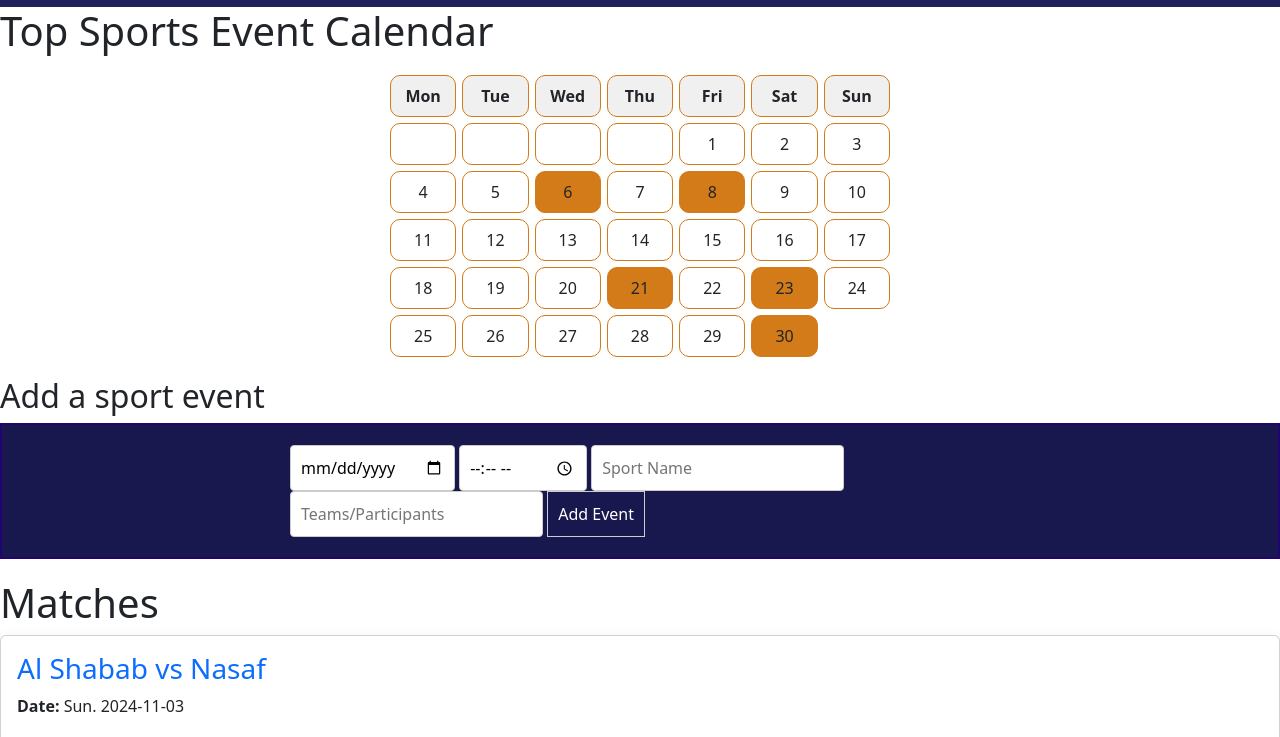
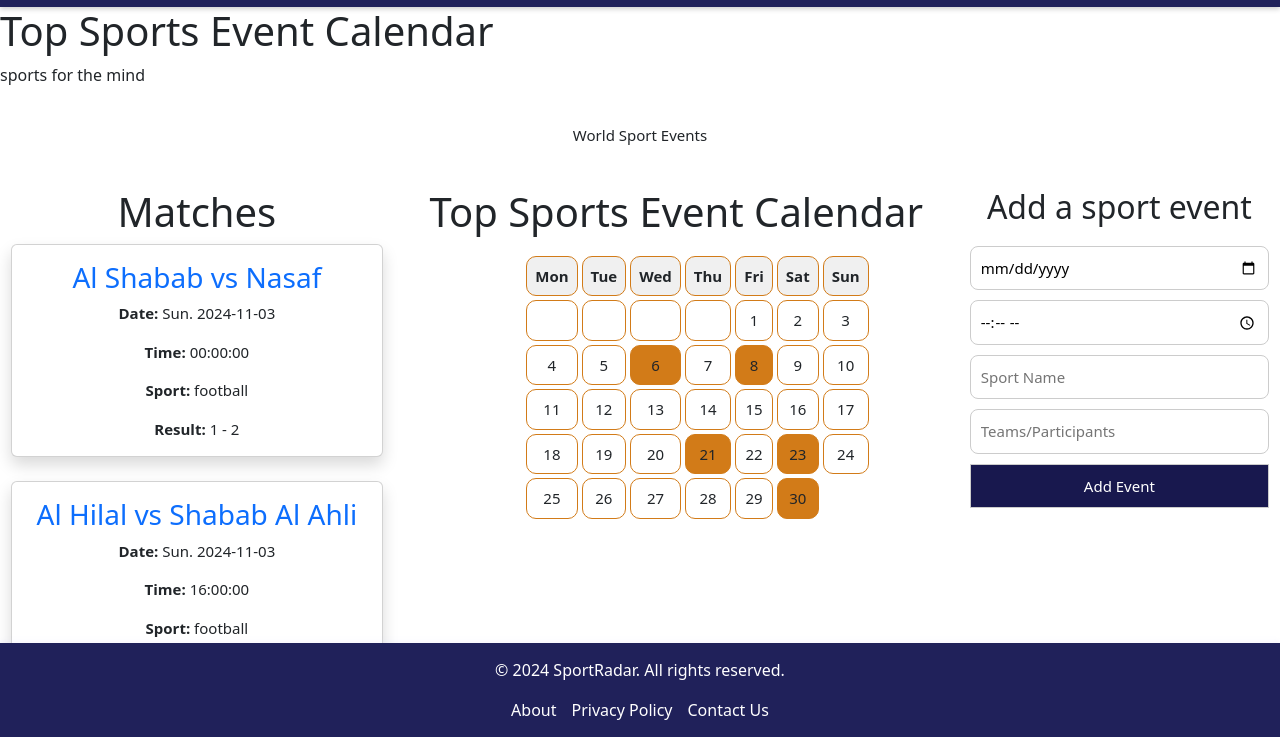
Before and after one commit to esevee/IghilePedroSportEventCalendar, a plain HTML site: page index.html in a window 1280 px wide. Shown: the part 63-800 px from the top of the page. Drawn offline with nearby package versions, Linux system fonts and the light colour scheme.

Commit message:
stylingMainPage

```diff
--- a/index.html
+++ b/index.html
@@ -24,12 +24,31 @@
           <a href="details.html">Details</a>
       </div>
   </nav><!--end of navbar-->
+  <div class="banner"> <!--Banner/hero-->
+    <h1>Top Sports Event Calendar</h1>
+    <p>sports for the mind</p>
+  </div><!--end of Banner/hero-->
 
-  <h1>Top Sports Event Calendar</h1>
 
-  <div id="calendar" class="calendar"></div>
-
-  <h2>Add a sport event</h2>
+<div class="grid-container">
+  <div class="mainHeader">
+    World Sport Events
+  </div>
+  <div class="menu">
+    <!--sample of events-->
+    <div class="sampleEvent"></div>
+    <div class="sampleContainer">
+      <h1>Matches</h1>
+      <div id="matches"></div>
+    </div>
+  </div>
+  <div class="mainCalendar">
+    <h1>Top Sports Event Calendar</h1>
+    <div id="calendar" class="calendar"></div>
+    <div id="eventDetails" class="detailsOfEvent"></div><!--marked Event-->
+  </div>
+  <div class="addSportEvent">
+    <h2>Add a sport event</h2>
   <div class="formContainer">
     <form id="eventForm"> <!--users input for a new event  date, time, sport, teams/participants-->
       <input type="date" id="eventDate" required>
@@ -39,18 +58,16 @@
       <button type="submit">Add Event</button>
     </form>
   </div>
-
-  <div id="eventDetails" class="detailsOfEvent"></div>
-
-  <div class="sampleEvent"></div>
-
-  <!--sample of events-->
-  <div class="sampleContainer">
-    <h1>Matches</h1>
-  <div id="matches"></div>
   </div>
-
-
+  <footer class="footer"><!--footer-->
+    <p>&copy; 2024 SportRadar. All rights reserved.</p>
+    <ul class="footer-links">
+      <li><a href="#about">About</a></li>
+      <li><a href="#privacy">Privacy Policy</a></li>
+      <li><a href="#contact">Contact Us</a></li>
+    </ul>
+  </footer><!--footer ends-->
+</div>
 
 
   <script src="main.js"></script>
--- a/main.css
+++ b/main.css
@@ -5,10 +5,10 @@
 }
 
 body {
-    font-family: Arial, sans-serif;
     text-align: center;
+    padding-top: 70px;
+    padding-bottom: 70px;
   }
-
 
 /*Navbar zone*/
 .logo img {
@@ -24,6 +24,12 @@ nav {
   display: flex;
   align-items: center;
   justify-content: space-between;
+  position: fixed;
+  top: 0;
+  left: 0;
+  width: 100%;
+  z-index: 1000;
+  box-shadow: 0 2px 5px rgba(0, 0, 0, 0.2);
 }
 
 .navLinks {
@@ -83,8 +89,8 @@ nav {
 .calendar { /*grid format*/
   display: grid;
   grid-template-columns: repeat(7, 1fr);
-  gap: 6px;
-  max-width: 500px;
+  gap: 4px;
+  max-width: 300px;
   margin: 20px auto;
 }
 .day, .header {
@@ -112,7 +118,7 @@ nav {
 input, button {
   padding: 10px;
   border: 1px solid #ccc;
-  border-radius: 4px;
+  border-radius: 8px;
   font-size: 16px;
 }
 button {
@@ -127,17 +133,90 @@ button:hover {
   margin-top: 20px;
 }
 
-.formContainer{
-  background-color: #18184e;
-  border: 2px rgb(32, 5, 114) solid;
-
-
-}
-
 form { /*form starts*/
   margin: 20px auto;
   max-width: 700px;
-  /*display: flex;*/
+  display: flex;
   flex-direction: column;
   gap: 10px;
 }
+
+/* tryyyyyyyyyyyyyyyyyyyyyyyyyyyyyyyyyyyyyyyyyyyyyyyyyyyyyyyyyyyyyy*/
+.mainHeader { grid-area: header; }
+.menu { grid-area: menu; }
+.mainCalendar { grid-area: main; }
+.addSportEvent { grid-area: right; }
+.footer { grid-area: footer; }
+
+.grid-container {
+  display: grid;
+  grid-template-rows: auto auto auto auto auto; /* Explicit rows for all items */
+  grid-template-areas:
+    'header header header header header header'
+    'menu main main main right right'
+    'menu footer footer footer footer footer';
+  gap: 1px;
+  padding: 1px;
+  min-height: 100vh;
+}
+
+.grid-container > div{
+  background-color: rgba(255, 255, 255, 0.8);
+  text-align: center;
+  padding: 20px 10px;
+  font-size: 15px;
+}
+
+/*grid container responsive layout for smaller screens */
+@media (max-width: 768px) {
+  .grid-container {
+    grid-template-areas:
+      'header'
+      'menu'
+      'main'
+      'right'
+      'footer';
+    grid-template-columns: 1fr;
+  }
+
+  .grid-container > div {
+    font-size: 20px; /* Adjust font size for better readability */
+  }
+}
+
+/* Footer styling */
+footer.footer {
+  position: fixed;
+  bottom: 0;
+  left: 0;
+  width: 100%;
+  background-color: #20215a;
+  color: white;
+  text-align: center;
+  padding: 15px;
+  font-size: 16px;
+  box-shadow: 0 -2px 5px rgba(217, 208, 247, 0.2);
+  z-index: 100; /* Ensures it appears above other content */
+}
+
+.footer-links {
+  list-style: none;
+  padding: 0;
+  margin: 10px 0 0;
+  display: flex;
+  justify-content: center;
+  gap: 15px;
+}
+
+.footer-links li {
+  display: inline;
+}
+
+.footer-links a {
+  color: white;
+  text-decoration: none;
+}
+
+.footer-links a:hover {
+  text-decoration: underline;
+}
```
